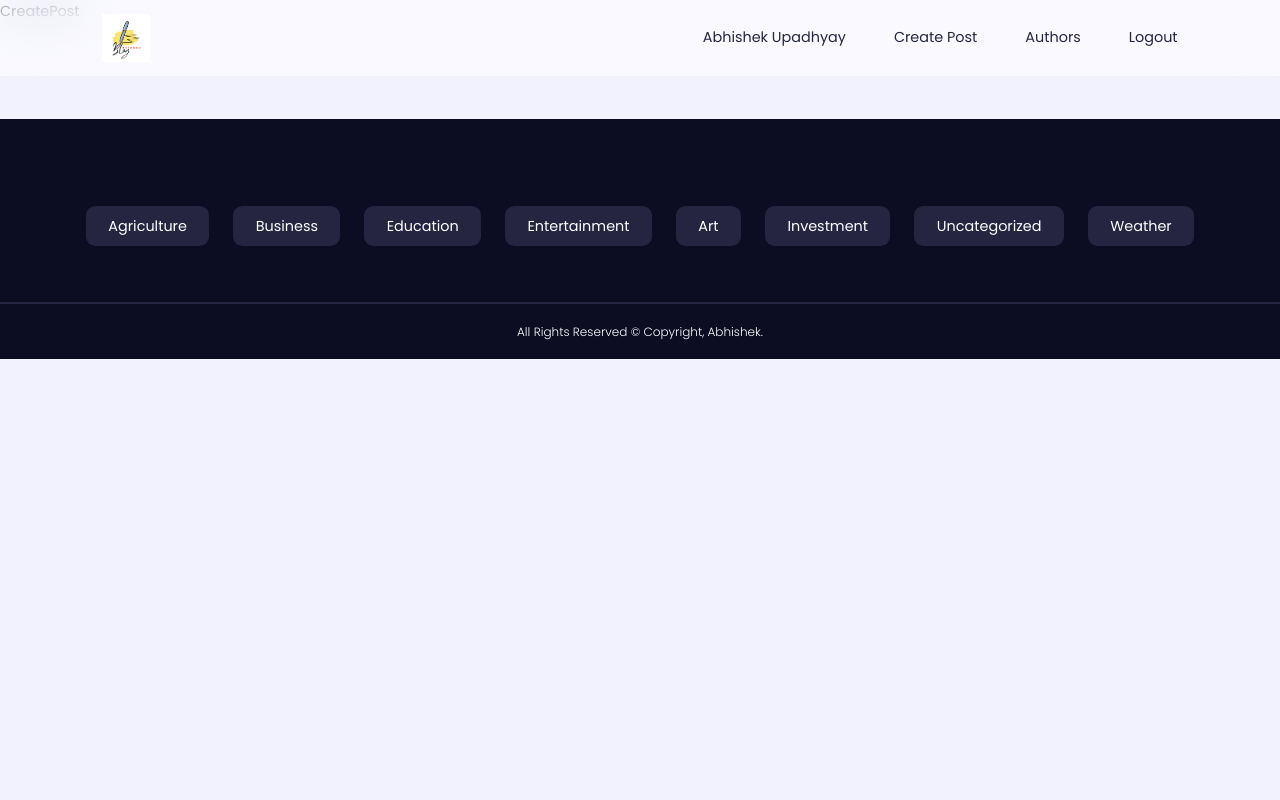
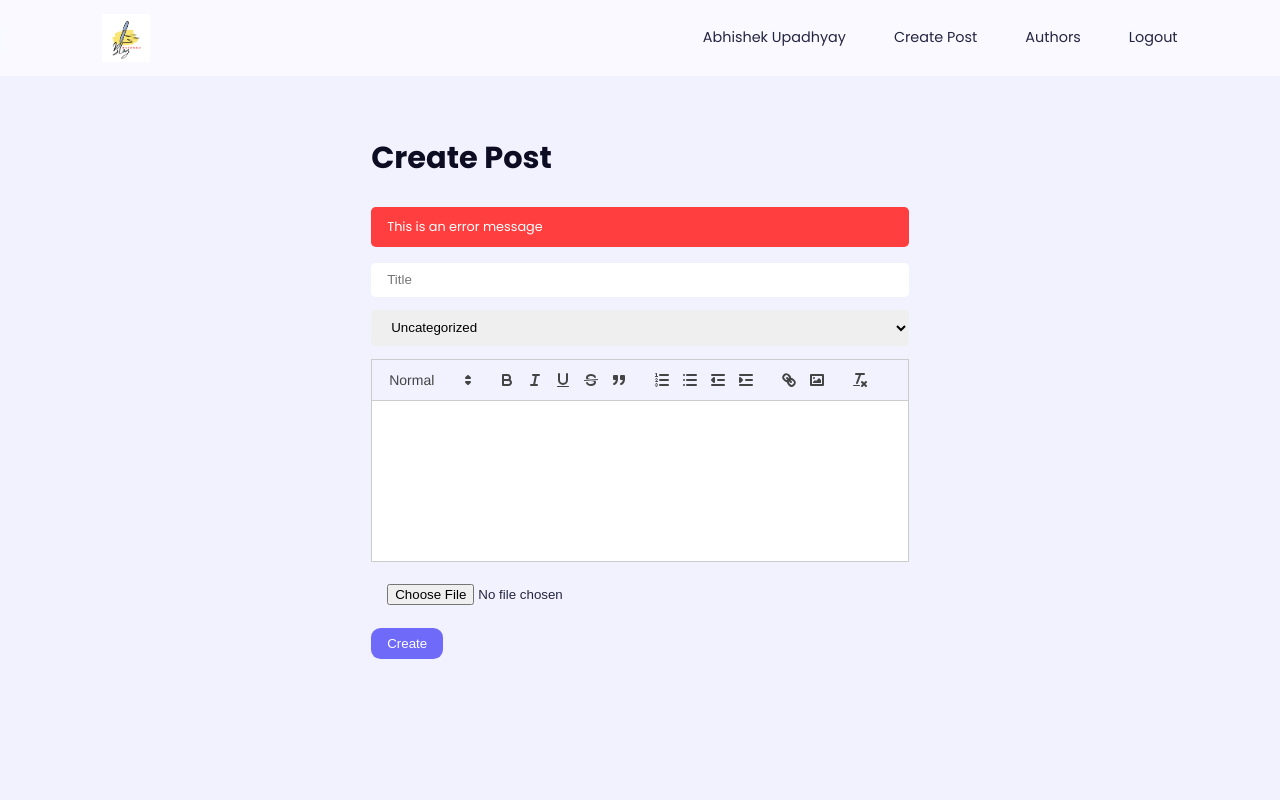
Before and after one commit to abhi-up/Blog-Bridge, a React (Vite) app in the folder client/: page /create in a window 1280 px wide. Shown: the top 800 px of the page. Built offline with nearby package versions, Linux system fonts and the light colour scheme.

Commit message:
create and edit post components created and styled

```diff
--- a/client/package.json
+++ b/client/package.json
@@ -13,6 +13,7 @@
     "react": "^18.2.0",
     "react-dom": "^18.2.0",
     "react-icons": "^5.0.1",
+    "react-quill": "^2.0.0",
     "react-router-dom": "^6.22.3"
   },
   "devDependencies": {
--- a/client/src/index.css
+++ b/client/src/index.css
@@ -362,6 +362,13 @@ textarea {
     color: var(--color-primary);
 }
 
+/* custom style for react-quill */
+.ql-editor {
+    overflow: scroll;
+    background: var(--color-white);
+    height: 10rem !important;
+}
+
 /* =================================== AUTHORS ===================================== */
 
 .authors__container {
--- a/client/src/main.jsx
+++ b/client/src/main.jsx
@@ -16,6 +16,7 @@ import CategoryPosts from "./pages/CategoryPosts"
 import AuthorPosts from "./pages/AuthorPosts"
 import Dashboard from "./pages/Dashboard"
 import EditPost from "./pages/EditPost"
+import DeletePost from "./pages/DeletePost"
 import Logout from "./pages/Logout"
 
 const router = createBrowserRouter([
@@ -35,6 +36,7 @@ const router = createBrowserRouter([
             { path: "posts/users/:id", element: <AuthorPosts /> },
             { path: "myposts/:id", element: <Dashboard /> },
             { path: "posts/:id/edit", element: <EditPost /> },
+            { path: "posts/:id/delete", element: <DeletePost /> },
             { path: "logout", element: <Logout /> },
         ],
     },
--- a/client/src/pages/CreatePost.jsx
+++ b/client/src/pages/CreatePost.jsx
@@ -1,7 +1,94 @@
-import React from "react"
+import React, { useState } from "react"
+import ReactQuill from "react-quill"
+import "react-quill/dist/quill.snow.css"
 
 const CreatePost = () => {
-    return <div>CreatePost</div>
+    const [title, setTitle] = useState("")
+    const [category, setCategory] = useState("Uncategorized")
+    const [description, setDescription] = useState("")
+    const [thumbnail, setThumbnail] = useState("")
+
+    const modules = {
+        toolbar: [
+            [{ header: [1, 2, 3, 4, 5, 6, false] }],
+            ["bold", "italic", "underline", "strike", "blockquote"],
+            [
+                { list: "ordered" },
+                { list: "bullet" },
+                { indent: "-1" },
+                { indent: "+1" },
+            ],
+            ["link", "image"],
+            ["clean"],
+        ],
+    }
+
+    const formats = [
+        "header",
+        "bold",
+        "italic",
+        "underline",
+        "strike",
+        "blockquote",
+        "list",
+        "bullet",
+        "indent",
+        "link",
+        "image",
+    ]
+
+    const POST_CATEGORIES = [
+        "Agriculture",
+        "Business",
+        "Education",
+        "Entertainment",
+        "Art",
+        "Investment",
+        "Uncategorized",
+        "Weather",
+    ]
+
+    return (
+        <section className="create-post">
+            <div className="container">
+                <h2>Create Post</h2>
+                <p className="form__error-message">This is an error message</p>
+
+                <form className="form create-post__form">
+                    <input
+                        type="text"
+                        placeholder="Title"
+                        value={title}
+                        onChange={(e) => setTitle(e.target.value)}
+                        autoFocus
+                    />
+                    <select
+                        name="category"
+                        value={category}
+                        onChange={(e) => setCategory(e.target.value)}
+                    >
+                        {POST_CATEGORIES.map((cat) => (
+                            <option key={cat}>{cat}</option>
+                        ))}
+                    </select>
+                    <ReactQuill
+                        modules={modules}
+                        formats={formats}
+                        value={description}
+                        onChange={setDescription}
+                    />
+                    <input
+                        type="file"
+                        onChange={(e) => setThumbnail(e.target.files[0])}
+                        accept="png, jpg, jpeg"
+                    />
+                    <button type="submit" className="btn primary">
+                        Create
+                    </button>
+                </form>
+            </div>
+        </section>
+    )
 }
 
 export default CreatePost
--- a/client/src/pages/EditPost.jsx
+++ b/client/src/pages/EditPost.jsx
@@ -1,7 +1,94 @@
-import React from "react"
+import React, { useState } from "react"
+import ReactQuill from "react-quill"
+import "react-quill/dist/quill.snow.css"
 
 const EditPost = () => {
-    return <div>EditPost</div>
+    const [title, setTitle] = useState("")
+    const [category, setCategory] = useState("Uncategorized")
+    const [description, setDescription] = useState("")
+    const [thumbnail, setThumbnail] = useState("")
+
+    const modules = {
+        toolbar: [
+            [{ header: [1, 2, 3, 4, 5, 6, false] }],
+            ["bold", "italic", "underline", "strike", "blockquote"],
+            [
+                { list: "ordered" },
+                { list: "bullet" },
+                { indent: "-1" },
+                { indent: "+1" },
+            ],
+            ["link", "image"],
+            ["clean"],
+        ],
+    }
+
+    const formats = [
+        "header",
+        "bold",
+        "italic",
+        "underline",
+        "strike",
+        "blockquote",
+        "list",
+        "bullet",
+        "indent",
+        "link",
+        "image",
+    ]
+
+    const POST_CATEGORIES = [
+        "Agriculture",
+        "Business",
+        "Education",
+        "Entertainment",
+        "Art",
+        "Investment",
+        "Uncategorized",
+        "Weather",
+    ]
+
+    return (
+        <section className="create-post">
+            <div className="container">
+                <h2>Edit Post</h2>
+                <p className="form__error-message">This is an error message</p>
+
+                <form className="form create-post__form">
+                    <input
+                        type="text"
+                        placeholder="Title"
+                        value={title}
+                        onChange={(e) => setTitle(e.target.value)}
+                        autoFocus
+                    />
+                    <select
+                        name="category"
+                        value={category}
+                        onChange={(e) => setCategory(e.target.value)}
+                    >
+                        {POST_CATEGORIES.map((cat) => (
+                            <option key={cat}>{cat}</option>
+                        ))}
+                    </select>
+                    <ReactQuill
+                        modules={modules}
+                        formats={formats}
+                        value={description}
+                        onChange={setDescription}
+                    />
+                    <input
+                        type="file"
+                        onChange={(e) => setThumbnail(e.target.files[0])}
+                        accept="png, jpg, jpeg"
+                    />
+                    <button type="submit" className="btn primary">
+                        Update
+                    </button>
+                </form>
+            </div>
+        </section>
+    )
 }
 
 export default EditPost
```
Also changed, not shown: 1 other file (tests, documents, lock files or other folders).
